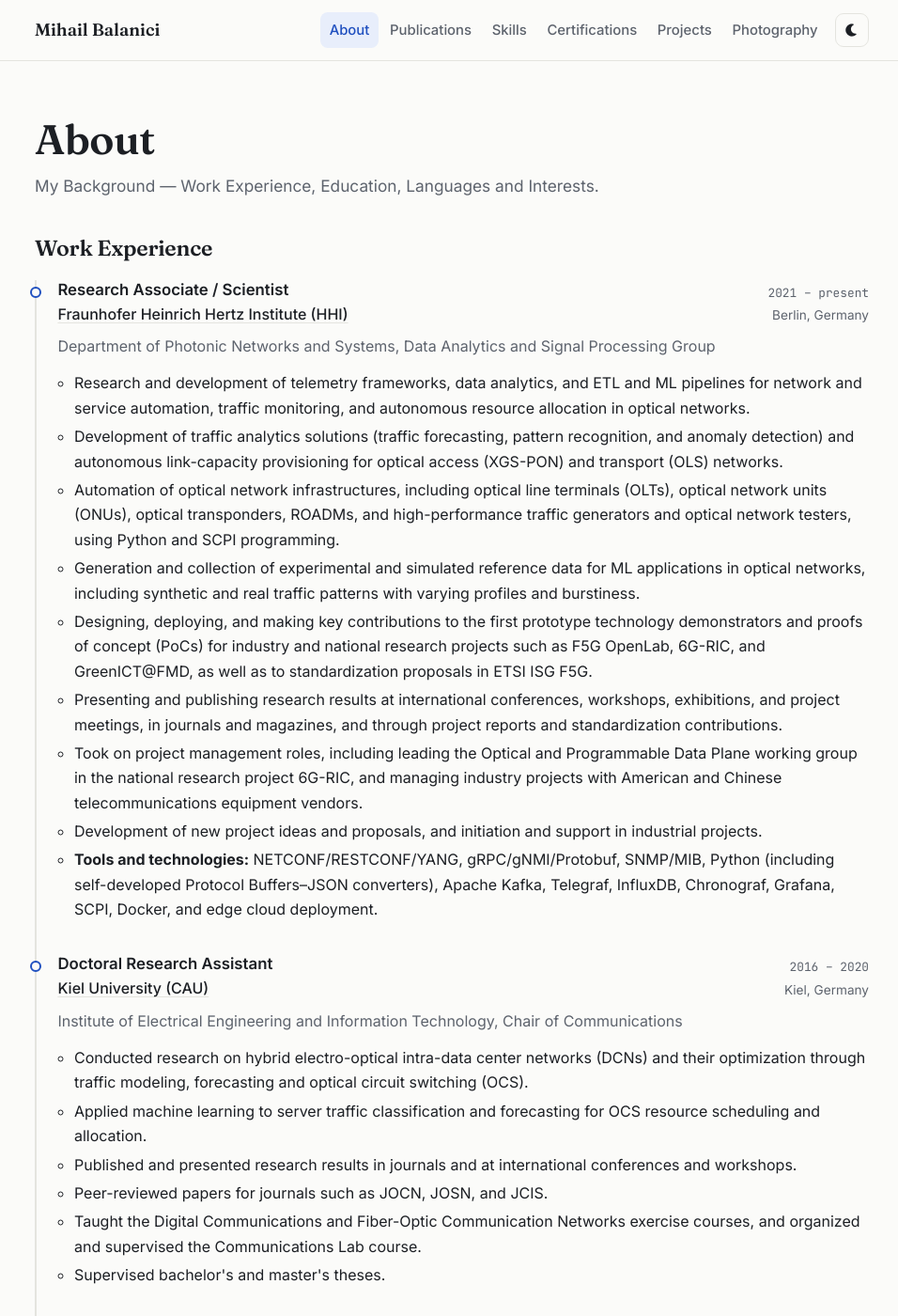
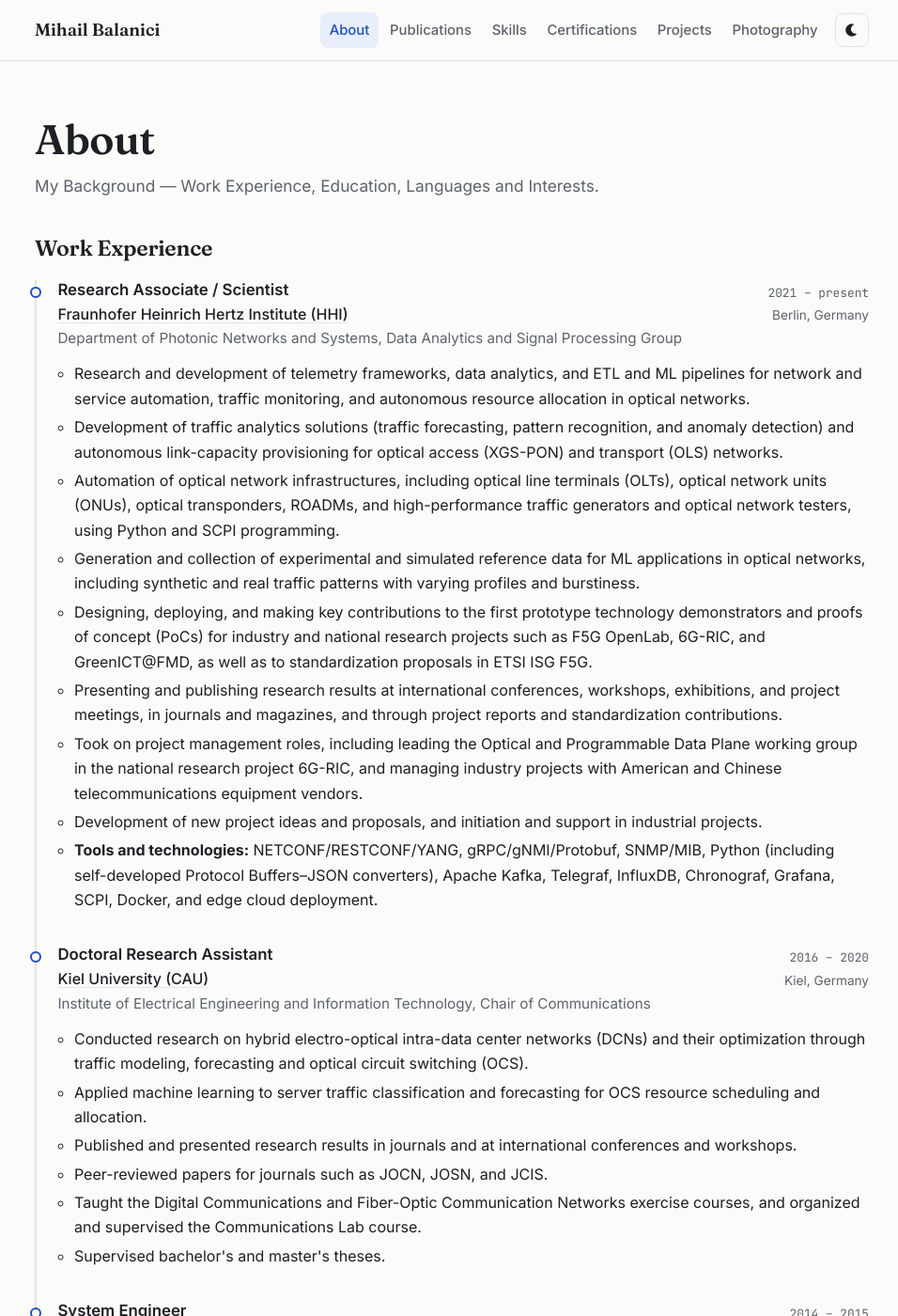
Before and after one commit to mihailbalanici/mihailbalanici.github.io, a Jekyll site: the page built from about.html, in a window 1280 px wide and 1400 px high. Shown: the whole window at 94% size, without its empty margins (159-1115 px from the left). Built offline with Jekyll 4.4.1, drawn with Linux system fonts in a browser that asks for light colours.

Commit message:
Update style.css

```diff
--- a/assets/css/style.css
+++ b/assets/css/style.css
@@ -340,7 +340,8 @@ main.wrap { padding-top: 3.5rem; padding-bottom: 4rem; }
 /* About: experience header with period and place in a right-hand column */
 .job-head { flex-wrap: nowrap; align-items: flex-start; }
 .job-main { flex: 1; min-width: 0; }
-.job-main .org { margin: .15rem 0 .45rem; }
+.job-main .org { margin: .15rem 0 0; }
+.job-main .unit { margin: 0 0 .45rem; font-size: .95rem; }
 .job-meta { display: flex; flex-direction: column; align-items: flex-end; text-align: right; flex-shrink: 0; padding-top: .2rem; }
 .job-meta .place { font-size: .85rem; color: var(--muted); white-space: nowrap; margin-top: .15rem; }
 @media (max-width: 640px) {
```
